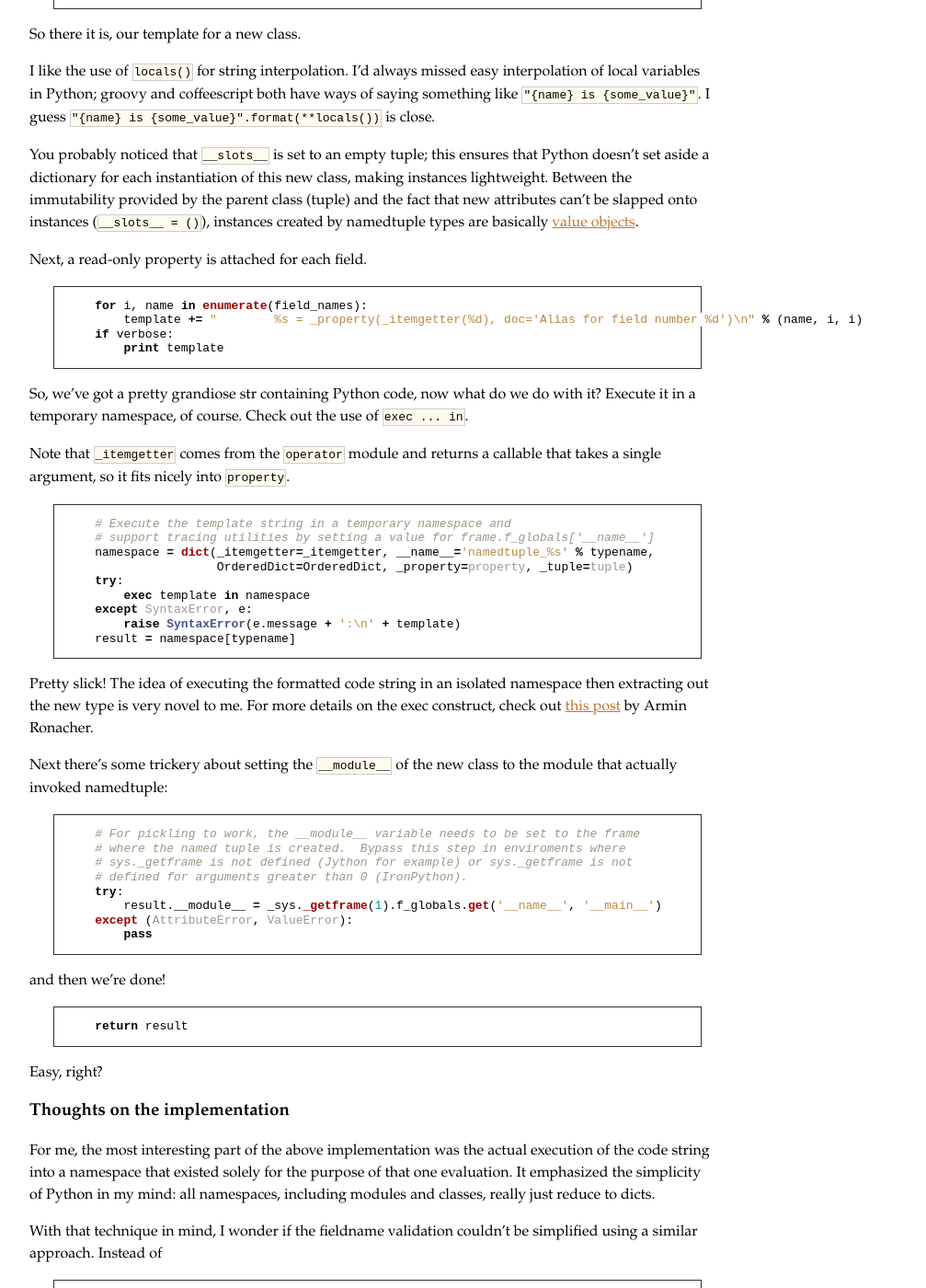
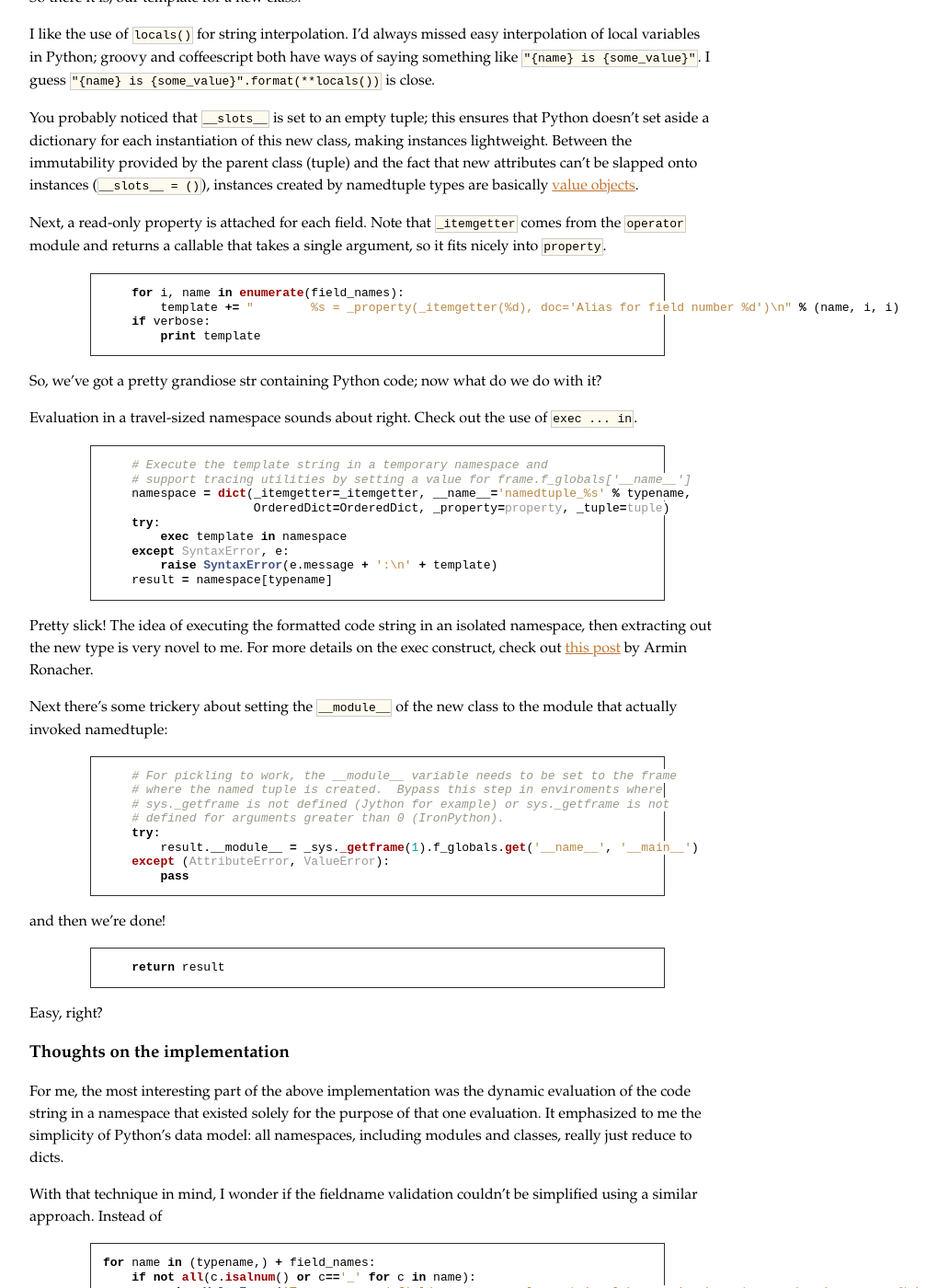
Before and after one commit to jamesob/jamesob.github.io, a Jekyll site: the page built from _posts/2013-8-6-namedtuple.md, in a window 1280 px wide and 1400 px high, scrolled down 2816 px. Shown: the whole window at 92% size, without its empty margins (254-1261 px from the left). Built offline with Jekyll 4.4.1, drawn with Linux system fonts in a browser that asks for light colours; comment, search, counter and statistics services are not loaded; some of the changed text lies outside the part shown.

Commit message:
Namedtuple fix

````diff
--- a/_posts/2013-8-6-namedtuple.md
+++ b/_posts/2013-8-6-namedtuple.md
@@ -11,24 +11,24 @@
 turns out to be.
 
 Here's the source, reprinted with some annotations on stuff I found
-interesting. If you haven't heard of namedtuple before,
-[check it out](http://pymotw.com/2/collections/namedtuple.html);
-it's a very useful builtin.
+interesting. If you haven't heard of namedtuple before, it's a very useful
+builtin that you should
+[check out](http://pymotw.com/2/collections/namedtuple.html).
 
 #### The code
 
 
-```python
+{% highlight python %}
 ################################################################################
 ### namedtuple
 ################################################################################
 
-```
+{% endhighlight %}
 
 woo! doesn't that comment header get you jazzed!?
 Here we go. We start off with---you guessed it---a function declaration.
 
-```python
+{% highlight python %}
 def namedtuple(typename, field_names, verbose=False, rename=False):
     """Returns a new subclass of tuple with named fields.
 
@@ -52,25 +52,25 @@
     Point(x=100, y=22)
 
     """
-```
+{% endhighlight %}
 
 Nice use of doctests.
 
 Below we start with some argument wrangling. Note the use of `basestring`,
 which should be used for isinstance checks that try to determine if something
-is str-like[0]: this captures both unicode and str types.
+is str-like[^0]: this captures both unicode and str types.
 
-```python
+{% highlight python %}
     # Parse and validate the field names.  Validation serves two purposes,
     # generating informative error messages and preventing template injection attacks.
     if isinstance(field_names, basestring):
         field_names = field_names.replace(',', ' ').split() # names separated by whitespace and/or commas
-```
+{% endhighlight %}
 
 If `rename` has been set truthy, we pick out all the invalid names given and
-underscore 'em for a new (and hopefully valid) name.
+underscore 'em for new (and hopefully valid) names.
 
-```python
+{% highlight python %}
     field_names = tuple(map(str, field_names))
     if rename:
         names = list(field_names)
@@ -82,13 +82,13 @@
                 names[i] = '_%d' % i
             seen.add(name)
         field_names = tuple(names)
-```
+{% endhighlight %}
 
 Note the nice use of a generator expression wrapped in `all()` below. The
 `all(bool_expr(x) for x in things)` pattern is a really powerful way of
 compressing an expectation about many arguments into one readable statement.
 
-```python
+{% highlight python %}
     for name in (typename,) + field_names:
         if not all(c.isalnum() or c=='_' for c in name):
             raise ValueError('Type names and field names can only contain alphanumeric characters and underscores: %r' % name)
@@ -96,11 +96,11 @@
             raise ValueError('Type names and field names cannot be a keyword: %r' % name)
         if name[0].isdigit():
             raise ValueError('Type names and field names cannot start with a number: %r' % name)
-```
+{% endhighlight %}
 
-Now we check for duplicate fields.
+A quick check for duplicate fields:
 
-```python
+{% highlight python %}
     seen_names = set()
     for name in field_names:
         if name.startswith('_') and not rename:
@@ -108,24 +108,24 @@
         if name in seen_names:
             raise ValueError('Encountered duplicate field name: %r' % name)
         seen_names.add(name)
-```
+{% endhighlight %}
 
-Now the fun really starts[1]. Arrange the field names in various ways in
+Now the fun really starts[^1]. Arrange the field names in various ways in
 preparation for injection into a code template. Note the cute repurposing of a
-tuple str representation for `argtxt`, and the notation for duplicating a
+tuple str representation for `argtxt`, and the slice notation for duplicating a
 sequence without its first and last elements.
 
-```python
+{% highlight python %}
     # Create and fill-in the class template
     numfields = len(field_names)
     argtxt = repr(field_names).replace("'", "")[1:-1]   # tuple repr without parens or quotes
     reprtxt = ', '.join('%s=%%r' % name for name in field_names)
-```
+{% endhighlight %}
 
 Here's namedtuple behind the curtain; a format string that resembles (and will
 be rendered to) Python code. I've added extra linebreaks for clarity.
 
-```python
+{% highlight python %}
     template = '''class %(typename)s(tuple):
         '%(typename)s(%(argtxt)s)' \n
         __slots__ = () \n
@@ -165,7 +165,7 @@
             return tuple(self) \n\n
 
         ''' % locals()
-```
+{% endhighlight %}
 
 So there it is, our template for a new class.
 
@@ -182,23 +182,24 @@
 basically [value objects](http://c2.com/cgi/wiki?ValueObject).
 
 Next, a read-only property is attached for each field.
+Note that `_itemgetter` comes from the `operator` module and
+returns a callable that takes a single argument, so it fits nicely into
+`property`.
 
-```python
+{% highlight python %}
     for i, name in enumerate(field_names):
         template += "        %s = _property(_itemgetter(%d), doc='Alias for field number %d')\n" % (name, i, i)
     if verbose:
         print template
-```
+{% endhighlight %}
 
-So, we've got a pretty grandiose str containing Python code, now what do we do
-with it? Execute it in a temporary namespace, of course. Check out the use of
+So, we've got a pretty grandiose str containing Python code; now what do we do
+with it?
+
+Evaluation in a travel-sized namespace sounds about right. Check out the use of
 `exec ... in`.
 
-Note that `_itemgetter` comes from the `operator` module and
-returns a callable that takes a single argument, so it fits nicely into
-`property`.
-
-```python
+{% highlight python %}
     # Execute the template string in a temporary namespace and
     # support tracing utilities by setting a value for frame.f_globals['__name__']
     namespace = dict(_itemgetter=_itemgetter, __name__='namedtuple_%s' % typename,
@@ -208,10 +209,10 @@
     except SyntaxError, e:
         raise SyntaxError(e.message + ':\n' + template)
     result = namespace[typename]
-```
+{% endhighlight %}
 
 Pretty slick! The idea of executing the formatted code string in an isolated
-namespace then extracting out the new type is very novel to me. For more
+namespace, then extracting out the new type is very novel to me. For more
 details on the exec construct, check out
 [this post](http://lucumr.pocoo.org/2011/2/1/exec-in-python/) by Armin
 Ronacher.
@@ -219,7 +220,7 @@
 Next there's some trickery about setting the `__module__` of the new class
 to the module that actually invoked namedtuple:
 
-```python
+{% highlight python %}
     # For pickling to work, the __module__ variable needs to be set to the frame
     # where the named tuple is created.  Bypass this step in enviroments where
     # sys._getframe is not defined (Jython for example) or sys._getframe is not
@@ -228,27 +229,27 @@
         result.__module__ = _sys._getframe(1).f_globals.get('__name__', '__main__')
     except (AttributeError, ValueError):
         pass
-```
+{% endhighlight %}
 
 and then we're done!
 
-```python
+{% highlight python %}
     return result
-```
+{% endhighlight %}
 
 Easy, right?
 
 ### Thoughts on the implementation
 
-For me, the most interesting part of the above implementation was the actual
-execution of the code string into a namespace that existed solely for the
-purpose of that one evaluation. It emphasized the simplicity of Python in
-my mind: all namespaces, including modules and classes, really just reduce
+For me, the most interesting part of the above implementation was the dynamic
+evaluation of the code string in a namespace that existed solely for the
+purpose of that one evaluation. It emphasized to me the simplicity of Python's
+data model: all namespaces, including modules and classes, really just reduce
 to dicts.
 
 With that technique in mind, I wonder if the fieldname validation couldn't be
 simplified using a similar approach. Instead of
-```python
+{% highlight python %}
 for name in (typename,) + field_names:
     if not all(c.isalnum() or c=='_' for c in name):
         raise ValueError('Type names and field names can only contain alphanumeric characters and underscores: %r' % name)
@@ -256,15 +257,15 @@
         raise ValueError('Type names and field names cannot be a keyword: %r' % name)
     if name[0].isdigit():
         raise ValueError('Type names and field names cannot start with a number: %r' % name)
-```
+{% endhighlight %}
 the implementor might have said
-```python
+{% highlight python %}
 for name in (typename,) + field_names:
     try:
         exec ("%s = True" % name) in {}
     except SyntaxError:
-        raise ValueError('Invalid field name %r' % name)
-```
+        raise ValueError('Invalid field name: %r' % name)
+{% endhighlight %}
 to test more directly and succinctly for a valid identifier. The drawback
 to this approach, though, is that we lose specificity in reporting the problem
 with the field name. Given that this is in the standard library, explicit
````
